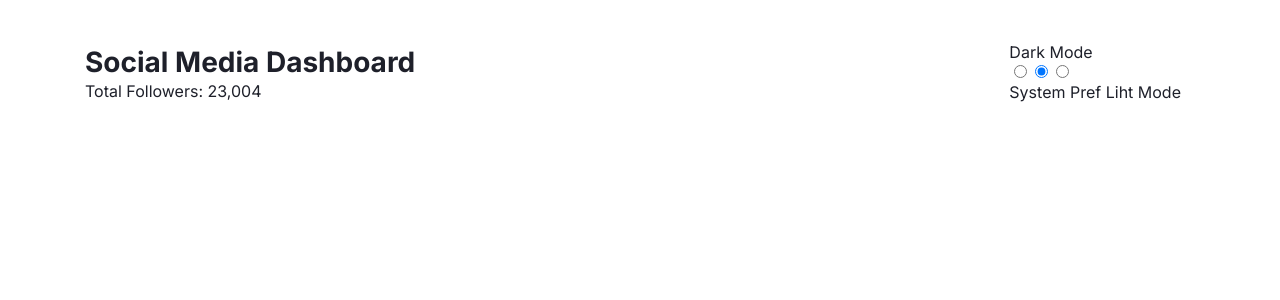
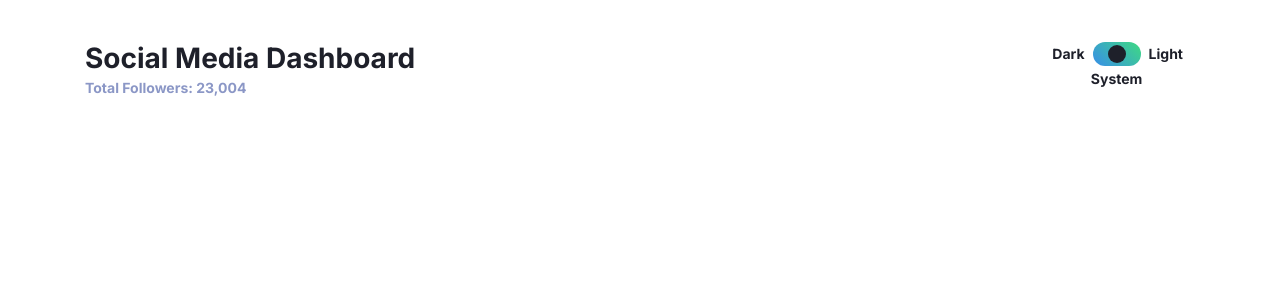
Before and after one commit to vathadianil/fem-dark-light-theme, a React (Create React App) app: page / in a window 1280 px wide. Shown: the top 300 px of the page. Built offline with nearby package versions, Linux system fonts and the light colour scheme.

Commit message:
Header section completed

```diff
--- a/src/components/Header/Header.tsx
+++ b/src/components/Header/Header.tsx
@@ -5,7 +5,7 @@ function Header() {
     <div className=" container header">
       <div className="header__title">
         <h1>Social Media Dashboard</h1>
-        Total Followers: 23,004
+        <span className="header__subtitle">Total Followers: 23,004</span>
       </div>
 
       <Toggle />
--- a/src/components/Header/Toggle.tsx
+++ b/src/components/Header/Toggle.tsx
@@ -1,22 +1,40 @@
-import React from "react";
-
+import React, { useState } from "react";
+const themeOptions = [
+  { id: "dark", value: "dark" },
+  { id: "system", value: "system" },
+  { id: "light", value: "light" },
+];
 function Toggle() {
+  const [theme, setTheme] = useState(themeOptions[1].value);
+  const handleChange = (event: React.ChangeEvent<HTMLInputElement>) => {
+    const value = event.target.value;
+    setTheme(value);
+  };
   return (
     <fieldset
       className=" header__toggle toggle"
       aria-label="theme switcher"
       role="radiogroup"
     >
-      <label htmlFor="dark"> Dark Mode</label>
       <div className="toggle__wrapper">
-        <input type="radio" name="theme" id="dark" />
-        <input type="radio" name="theme" id="system" checked />
-        <input type="radio" name="theme" id="light" />
+        {themeOptions.map((option) => (
+          <input
+            key={option.id}
+            type="radio"
+            name="theme"
+            id={option.id}
+            value={option.value}
+            defaultChecked={theme === option.value}
+            onChange={handleChange}
+          />
+        ))}
+
         <span aria-hidden="true" className="toggle__background"></span>
         <span aria-hidden="true" className="toggle__button"></span>
       </div>
-      <label htmlFor="system"> System Pref</label>
-      <label htmlFor="light"> Liht Mode</label>
+      <label htmlFor="dark"> Dark </label>
+      <label htmlFor="system"> System</label>
+      <label htmlFor="light"> Light </label>
     </fieldset>
   );
 }
--- a/src/scss/components/header.scss
+++ b/src/scss/components/header.scss
@@ -7,9 +7,12 @@
     align-items: center;
   }
 
-  &__title {
-  }
+  // &__title {
+  // }
 
-  &__toggle {
+  &__subtitle {
+    font-size: toRem(14);
+    font-weight: 700;
+    color: var(--dark-text1);
   }
 }
--- a/src/scss/components/toggle.scss
+++ b/src/scss/components/toggle.scss
@@ -1,18 +1,84 @@
+@use "../util" as *;
 .toggle {
+  display: grid;
+  grid-template-rows: repeat(2, 1fr);
+  grid-template-columns: 1fr toRem(48) 1fr;
+  gap: toRem(4.8) toRem(8);
+  margin: 0;
   border: none;
 
+  label {
+    font-size: toRem(14);
+    font-weight: 700;
+    align-self: center;
+    &[for="dark"] {
+      grid-column: 1 / 2;
+      justify-self: end;
+    }
+    &[for="system"] {
+      grid-row: 2 / 3;
+      grid-column: 1 / 4;
+      justify-self: center;
+      align-self: flex-start;
+    }
+    &[for="light"] {
+      grid-column: 3 / 4;
+    }
+  }
+
   &__wrapper {
+    position: relative;
+    height: toRem(24);
+    grid-row: 1 / 2;
+    grid-column: 2 / 3;
   }
 
   input[type="radio"] {
+    opacity: 0;
+    margin: 0 toRem(-2);
+    width: toRem(20);
+    height: toRem(24);
+
+    &:focus ~ .toggle__button {
+      border: toRem(2) solid #fff;
+    }
   }
 
   &__background {
+    display: block;
+    position: absolute;
+    top: 0;
+    height: 100%;
+    width: 100%;
+    background: linear-gradient(
+      225deg,
+      var(--toggle-bg-end) 0%,
+      var(--toggle-bg-start) 98.02%
+    );
+    border-radius: toRem(12);
+    pointer-events: none;
   }
 
   &__button {
+    position: absolute;
+    left: toRem(3);
+    top: toRem(3);
+    right: 100%;
+    width: toRem(18);
+    height: toRem(18);
+    background-color: var(--dark-bg);
+    border-radius: 50%;
+    transition: all 150ms ease-in-out;
   }
 
-  label {
+  #light:checked ~ .toggle__button {
+    left: calc(100% - 21px);
+    right: 3px;
+  }
+
+  #system:checked ~ .toggle__button {
+    left: 50%;
+    right: auto;
+    transform: translate(-50%);
   }
 }
```
Also changed, not shown: src/components/main/Card.tsx (added, +7 -0 lines).
